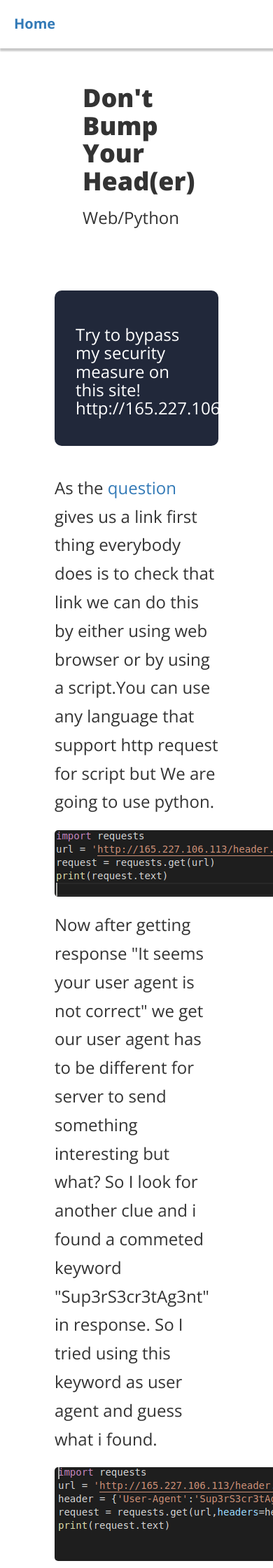
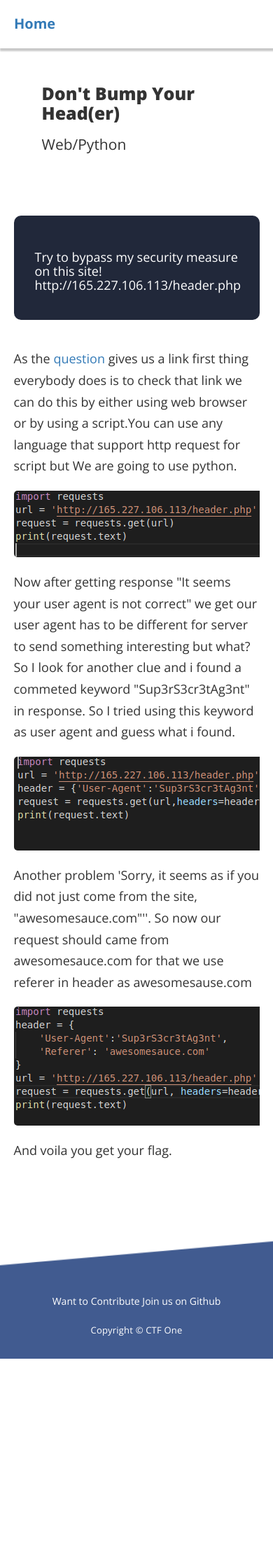
Before and after one commit to sarthak212/ctf-one, a PHP site: page /page/db.html in a window 390 px wide; the page is wider, and only the part inside the window is pictured. Shown: the top 2240 px of that part at 70% size. After the commit the page ends 1941 px from the top of that part, so only its background shows below. Run offline with PHP 8.4, Linux system fonts and the light colour scheme.

Commit message:
responsive

```diff
--- a/css/tooplate-style.css
+++ b/css/tooplate-style.css
@@ -249,6 +249,9 @@ nav ul li{
 .answer .img{
 	margin: 20px auto;
 }
+.answer .img::-webkit-scrollbar { width: 0 !important }
+.answer .img { overflow: -moz-scrollbars-none; }
+.answer .img { -ms-overflow-style: none; }
 .answer .img img{
 	border-radius: 5px;
 }
@@ -271,3 +274,30 @@ nav ul li{
 	font-weight: 600;
 	margin: 15px 0px;
 }
+@media screen and (max-width: 940px){
+	.answer,.mainquestion,.heading-bg{
+		width: 70%;
+	}
+	.answer .img{
+		overflow-x: scroll;
+	}
+}
+@media screen and (max-width: 750px){
+	.answer,.mainquestion,.heading-bg{
+		width: 80%;
+	}
+}
+@media screen and (max-width: 540px){
+	.answer,.mainquestion,.heading-bg{
+		width: 90%;
+	}
+	.answer h4,.mainquestion h3{
+		font-size: 1.8rem;
+	}
+	.heading-bg h1{
+		font-size: 2.5rem;
+	}
+	.heading-bg h3{
+		font-size: 2.1rem;
+	}
+}
```
